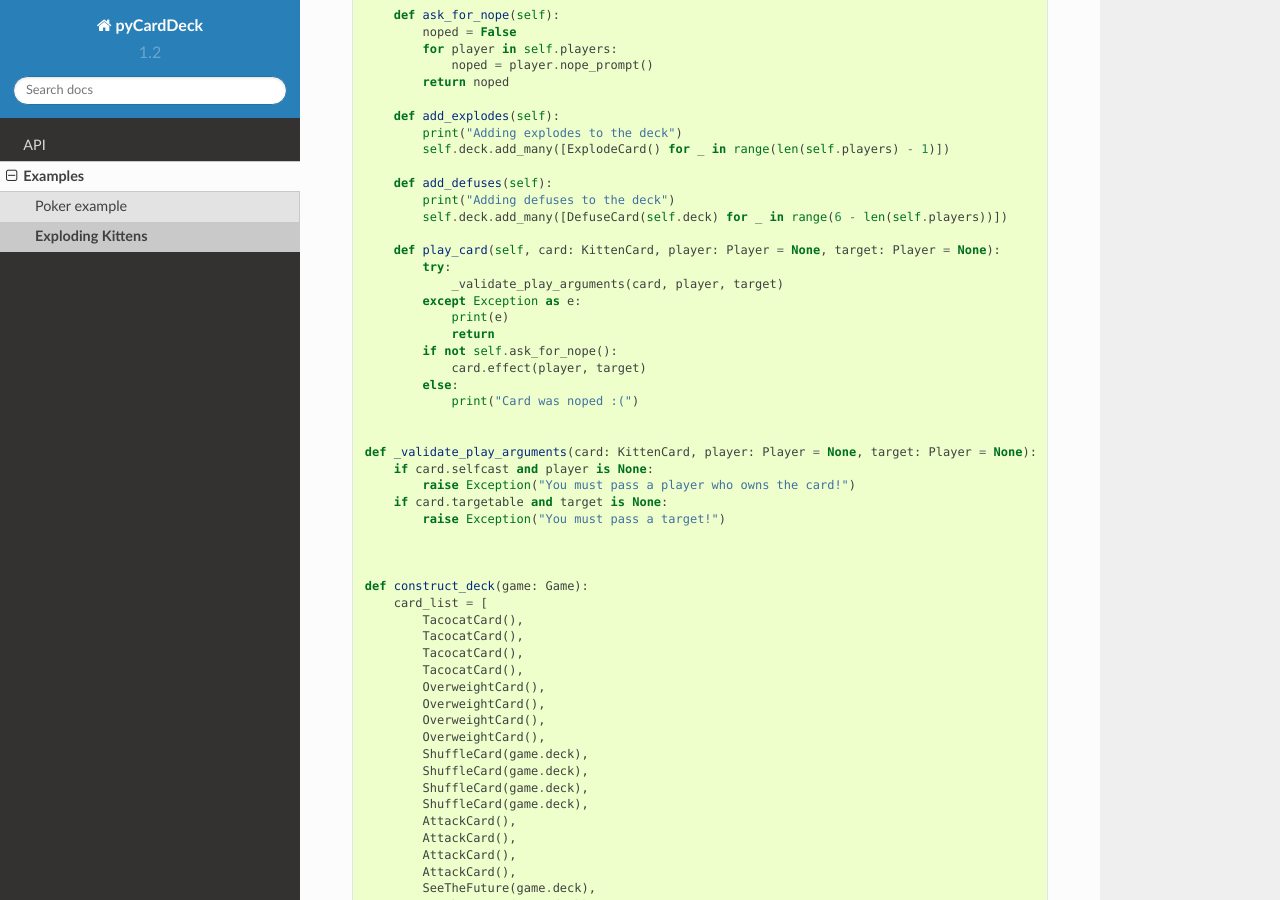
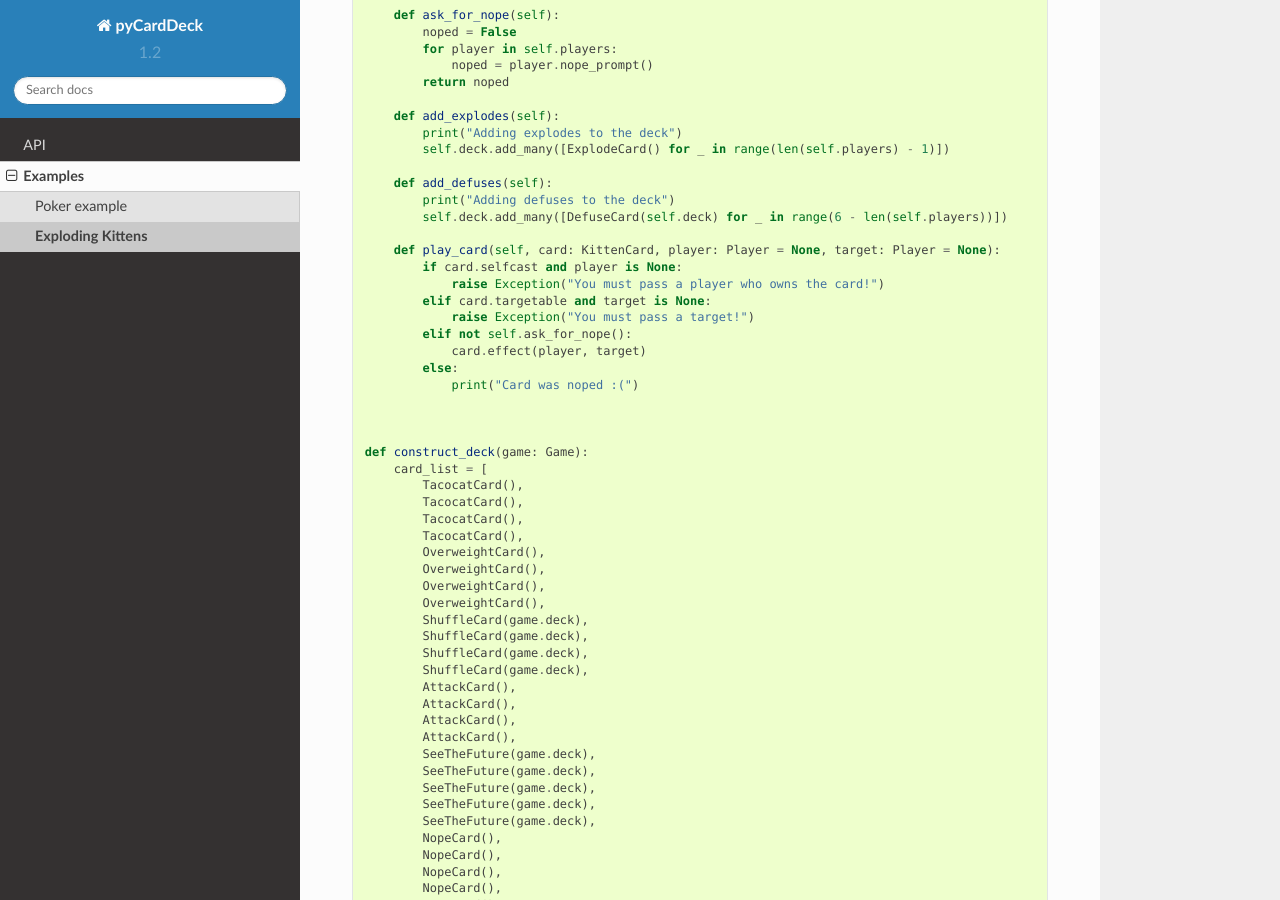
Before and after one commit to djetelina/pyCardDeck, a Sphinx documentation site: the page built from docs/examples/kittens.rst, in a window 1280 px wide and 900 px high, scrolled down 2899 px. Built offline with Sphinx 7.4.7 and the Read the Docs theme 2.0.0, drawn with Linux system fonts in a browser that asks for light colours.

Commit message:
more changes to exploding kittens example and cyclomatic complexity check threshold adjusted

```diff
--- a/docs/examples/kittens.rst
+++ b/docs/examples/kittens.rst
@@ -179,22 +179,14 @@
             self.deck.add_many([DefuseCard(self.deck) for _ in range(6 - len(self.players))])
 
         def play_card(self, card: KittenCard, player: Player = None, target: Player = None):
-            try:
-                _validate_play_arguments(card, player, target)
-            except Exception as e:
-                print(e)
-                return
-            if not self.ask_for_nope():
+            if card.selfcast and player is None:
+                raise Exception("You must pass a player who owns the card!")
+            elif card.targetable and target is None:
+                raise Exception("You must pass a target!")
+            elif not self.ask_for_nope():
                 card.effect(player, target)
             else:
                 print("Card was noped :(")
-
-
-    def _validate_play_arguments(card: KittenCard, player: Player = None, target: Player = None):
-        if card.selfcast and player is None:
-            raise Exception("You must pass a player who owns the card!")
-        if card.targetable and target is None:
-            raise Exception("You must pass a target!")
 
 
 
```
Also changed, not shown: .codeclimate.yml, 1 other file.
